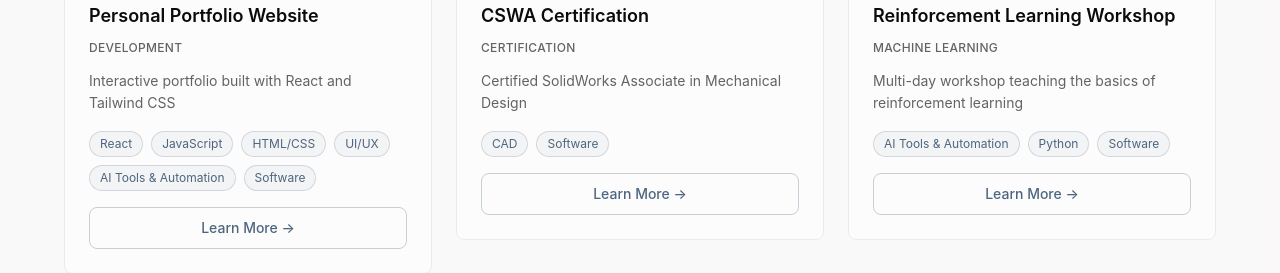
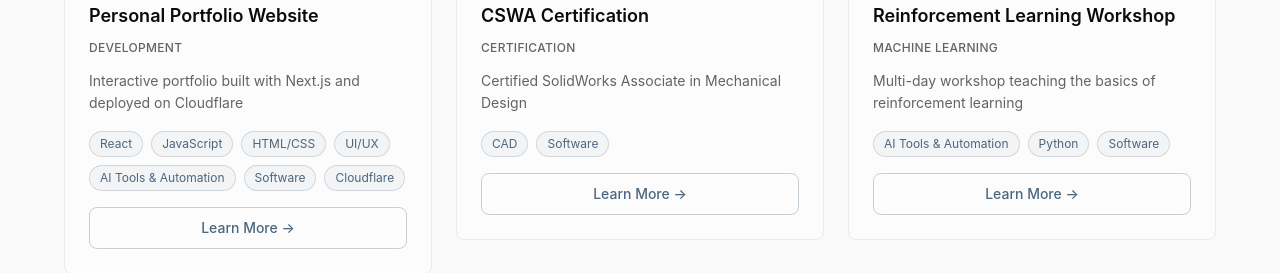
Before and after one commit to SkaterDiver/Portfolio, a Next.js app: page / in a window 1280 px wide. Shown: the part 3496-3769 px from the top of the page. Built offline with nearby package versions, Linux system fonts and the light colour scheme.

Commit message:
Update portfolio project description with current features and live URL

```diff
--- a/components/sections/projects-section.tsx
+++ b/components/sections/projects-section.tsx
@@ -51,14 +51,14 @@
     {
       title: "Personal Portfolio Website",
       description:
-        "Interactive portfolio built with React and Tailwind CSS",
+        "Interactive portfolio built with Next.js and deployed on Cloudflare",
       image: "/portfolio-old.png",
-      tags: ["React", "JavaScript", "HTML/CSS", "UI/UX", "AI Tools & Automation","Software"],
+      tags: ["React", "JavaScript", "HTML/CSS", "UI/UX", "AI Tools & Automation","Software","Cloudflare"],
       category: "Development",
       details:
-        "Designed and developed a fully responsive personal portfolio website with AI collaboration from Claude code to showcase my projects, experience, and skills. Built with React for component-based architecture, Vite for fast development, and Tailwind CSS for modern styling. This project demonstrates my ability to work with new technologies and create polished user interfaces.",
-      githubUrl: "https://github.com/SkaterDiver",
-      liveUrl: "", // Add live URL when deployed
+        "Designed and developed a fully responsive personal portfolio website with AI collaboration from Claude Code to showcase my projects, experience, and skills. Built with Next.js 16 for modern React architecture and Tailwind CSS 4 for utility-first styling. Features include dynamic project filtering by category and skills, animated transitions, integrated contact form with Formspree, and certification ID copying functionality. Deployed to Cloudflare Pages with custom domain configuration and automatic GitHub deployment pipeline. This project demonstrates proficiency in modern web development, AI-assisted development workflows, and full-stack deployment strategies.",
+      githubUrl: "https://github.com/SkaterDiver/Portfolio",
+      liveUrl: "https://pszymbor.dev",
     },
     {
       title: "CSWA Certification",
```
